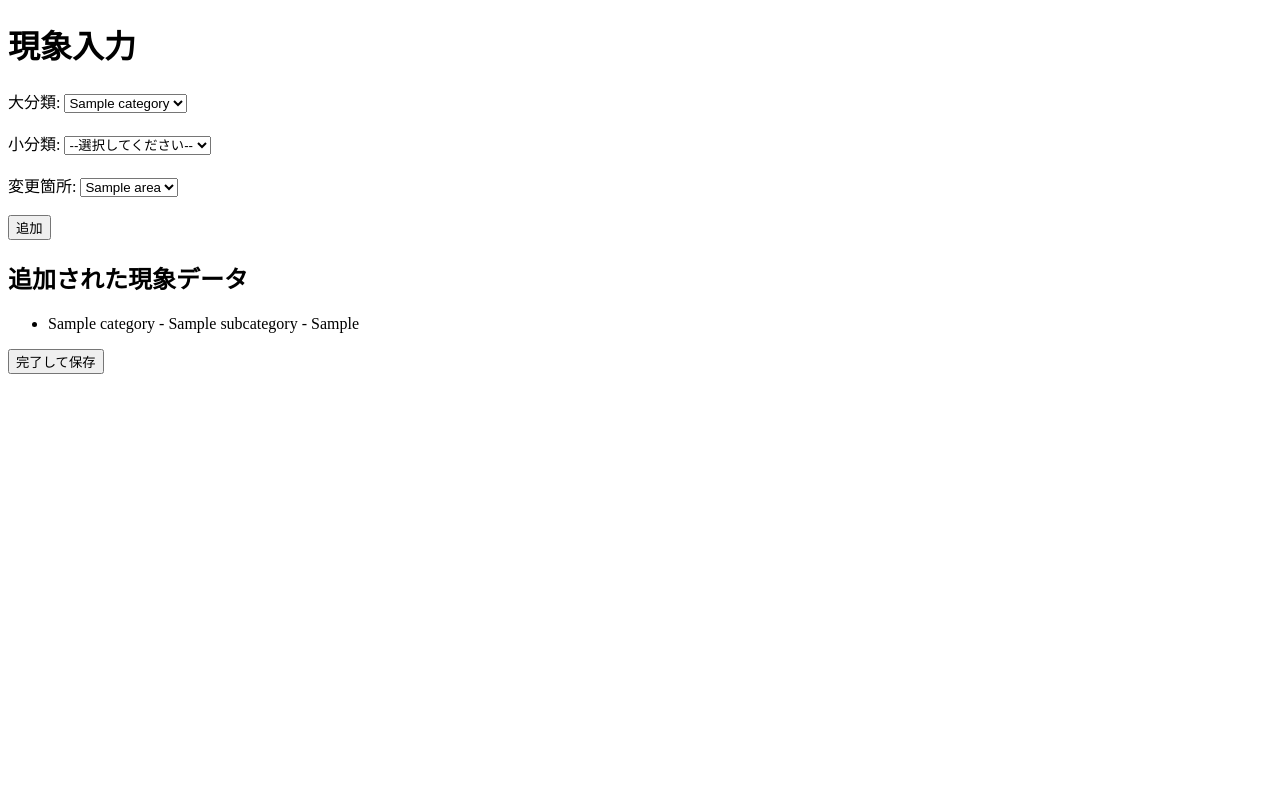
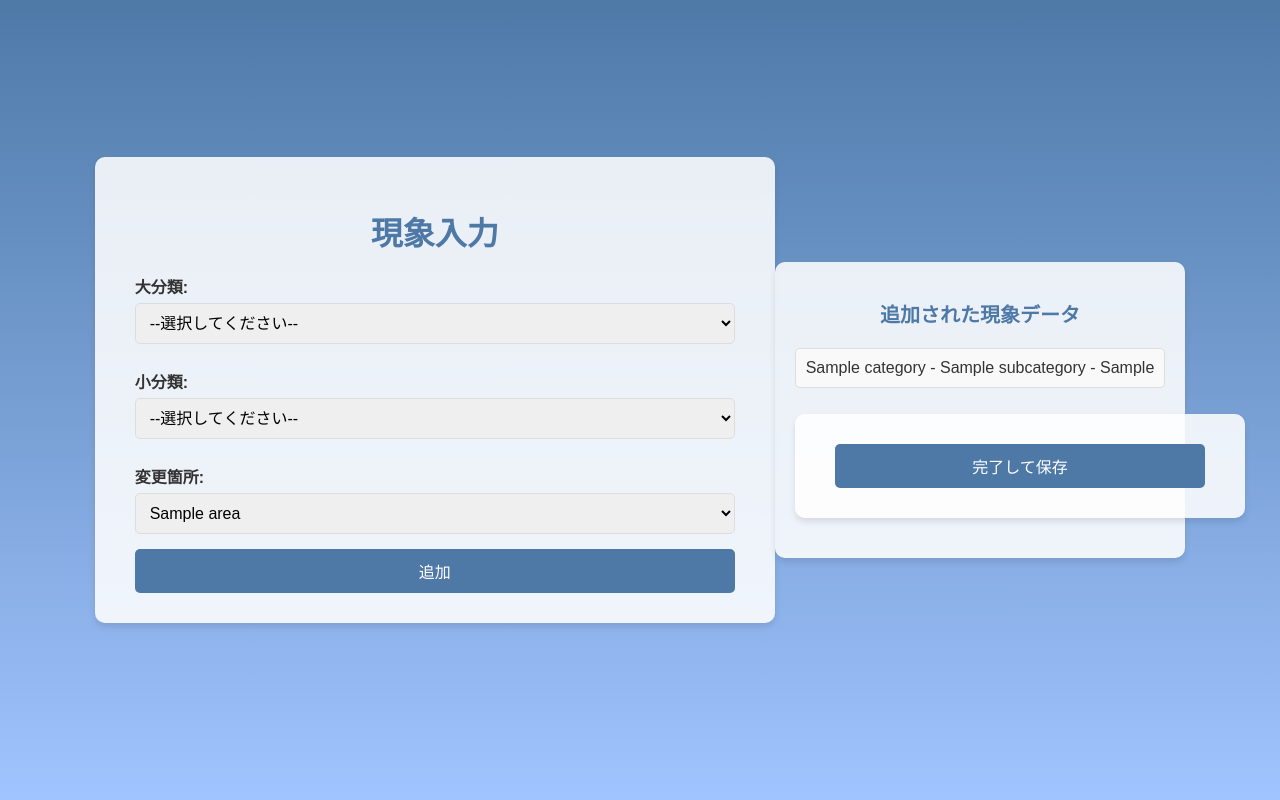
Before and after one commit to Shogo2626/FBDUploadApp, a Flask app: template templates/phenomenon.html in a window 1280 px wide. Run offline with Flask 3, Linux system fonts and the light colour scheme; the template is opened without the code that fills it: most values are stand-ins (such as "Sample title", 1, 10 or a date in 2020).

Commit message:
Update app.py

```diff
--- a/templates/phenomenon.html
+++ b/templates/phenomenon.html
@@ -3,7 +3,102 @@
 <head>
     <meta charset="UTF-8">
     <title>現象入力</title>
+    <style>
+        /* 全体のデザイン */
+        body {
+            font-family: Arial, sans-serif;
+            background: linear-gradient(to bottom, #4e79a7, #a0c4ff);
+            color: #333;
+            margin: 0;
+            padding: 0;
+            display: flex;
+            justify-content: center;
+            align-items: center;
+            height: 100vh;
+        }
+
+        /* フォームコンテナー */
+        form {
+            background-color: #ffffffdd;
+            border-radius: 10px;
+            padding: 30px 40px;
+            box-shadow: 0px 4px 6px rgba(0, 0, 0, 0.1);
+            width: 100%;
+            max-width: 600px; /* 最大幅 */
+            margin-bottom: 20px; /* 下に余白 */
+        }
+
+        h1, h2 {
+            text-align: center;
+            color: #4e79a7;
+            margin-bottom: 20px;
+        }
+
+        h2 {
+            font-size: 1.25rem;
+        }
+
+        label {
+            display: block;
+            margin-top: 10px;
+            margin-bottom: 5px;
+            font-weight: bold;
+            color: #333;
+        }
+
+        input[type="text"], select {
+            width: 100%; /* フル幅で入力フォーム */
+            padding: 10px;
+            margin-bottom: 15px;
+            border: 1px solid #ddd;
+            border-radius: 5px;
+            font-size: 1rem;
+        }
+
+        button {
+            background-color: #4e79a7;
+            color: #fff;
+            border: none;
+            padding: 10px 20px;
+            font-size: 1rem;
+            border-radius: 5px;
+            cursor: pointer;
+            width: 100%; /* 幅を合わせる */
+        }
+
+        button:hover {
+            background-color: #3a5e88;
+        }
+
+        ul {
+            list-style: none;
+            padding: 0;
+        }
+
+        li {
+            margin-bottom: 10px;
+            background: #f9f9f9;
+            border: 1px solid #ddd;
+            padding: 10px;
+            border-radius: 5px;
+        }
+
+        .data-container {
+            background-color: #ffffffdd;
+            border-radius: 10px;
+            padding: 20px;
+            box-shadow: 0px 4px 6px rgba(0, 0, 0, 0.1);
+            max-width: 600px; /* 幅上限 */
+            margin-top: 20px;
+        }
+
+        .data-container ul {
+            max-height: 200px; /* 高さを制限してスクロール可能に */
+            overflow-y: auto;
+        }
+    </style>
     <script>
+        /* 小分類を動的に更新する */
         function updateSubcategories() {
             const category = document.getElementById("category").value;
             const subcategorySelect = document.getElementById("subcategory");
@@ -21,39 +116,47 @@
     </script>
 </head>
 <body>
+    <!-- 現象入力フォーム -->
+    <form action="/phenomenon" method="post">
         <h1>現象入力</h1>
-    <form action="/phenomenon" method="post">
+
         <label for="category">大分類:</label>
-        <select id="category" name="category" onchange="updateSubcategories()">
+        <select id="category" name="category" onchange="updateSubcategories()" required>
+            <option value="">--選択してください--</option>
             {% for category in categories %}
             <option value="{{ category }}">{{ category }}</option>
             {% endfor %}
         </select>
-        <br><br>
+
         <label for="subcategory">小分類:</label>
-        <select id="subcategory" name="subcategory">
+        <select id="subcategory" name="subcategory" required>
             <option value="">--選択してください--</option>
         </select>
-        <br><br>
+
         <label for="change_area">変更箇所:</label>
-        <select id="change_area" name="change_area">
+        <select id="change_area" name="change_area" required>
             {% for area in change_areas %}
             <option value="{{ area }}">{{ area }}</option>
             {% endfor %}
         </select>
-        <br><br>
+
         <button type="submit">追加</button>
     </form>
+
+    <!-- 現象データ表示 -->
+    <div class="data-container">
         <h2>追加された現象データ</h2>
         <ul>
             {% for category, subcategory, change_area in phenomena %}
             <li>{{ category }} - {{ subcategory }} - {{ change_area }}</li>
             {% endfor %}
         </ul>
+
+        <!-- 現象データの保存フォーム -->
         <form action="/save_phenomena" method="post">
-    <!-- file_name を hidden input としてフォームに含める -->
             <input type="hidden" name="file_name" value="{{ file_name }}">
             <button type="submit">完了して保存</button>
         </form>
+    </div>
 </body>
 </html>
```
Lines whose indentation alone changed are shown as unchanged.
